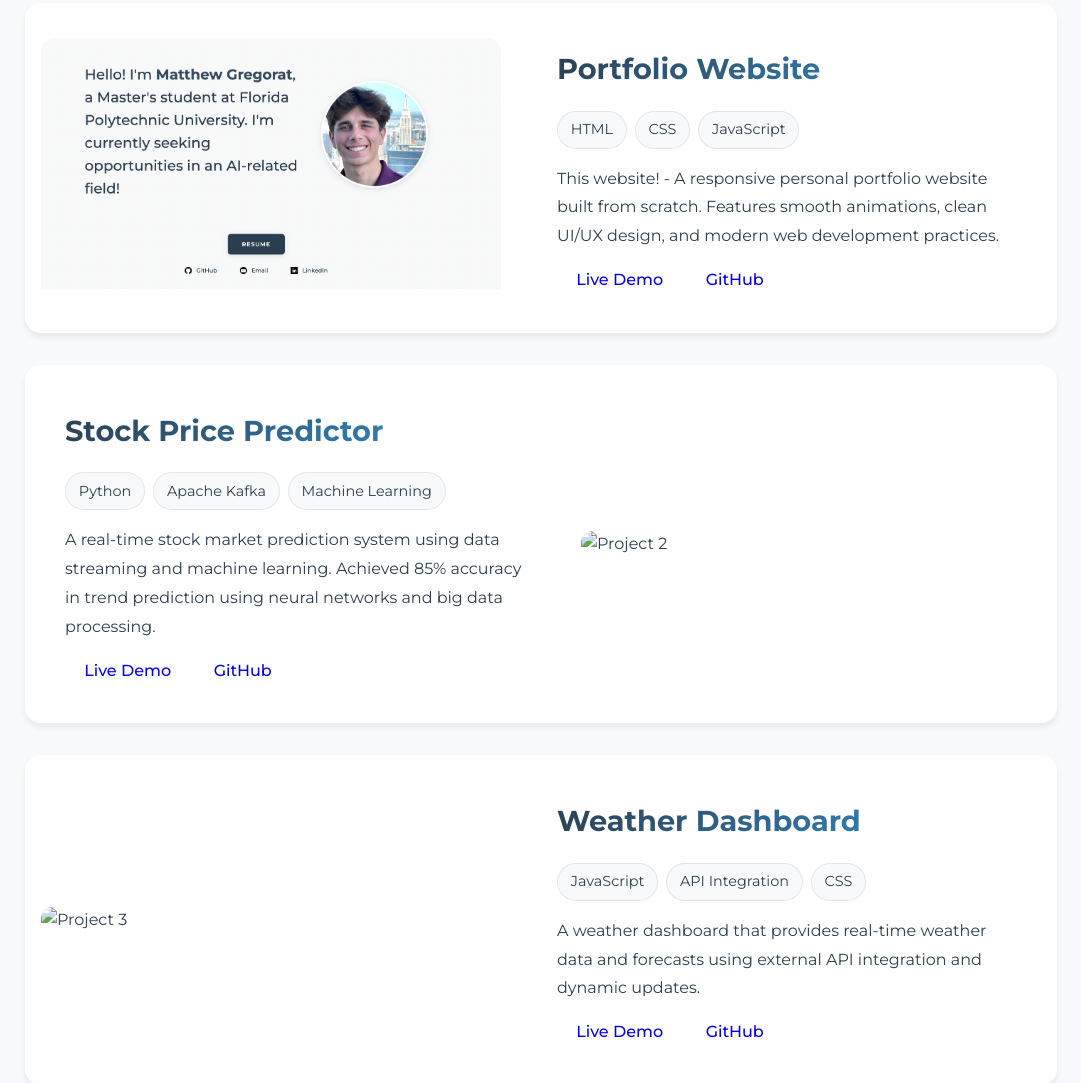
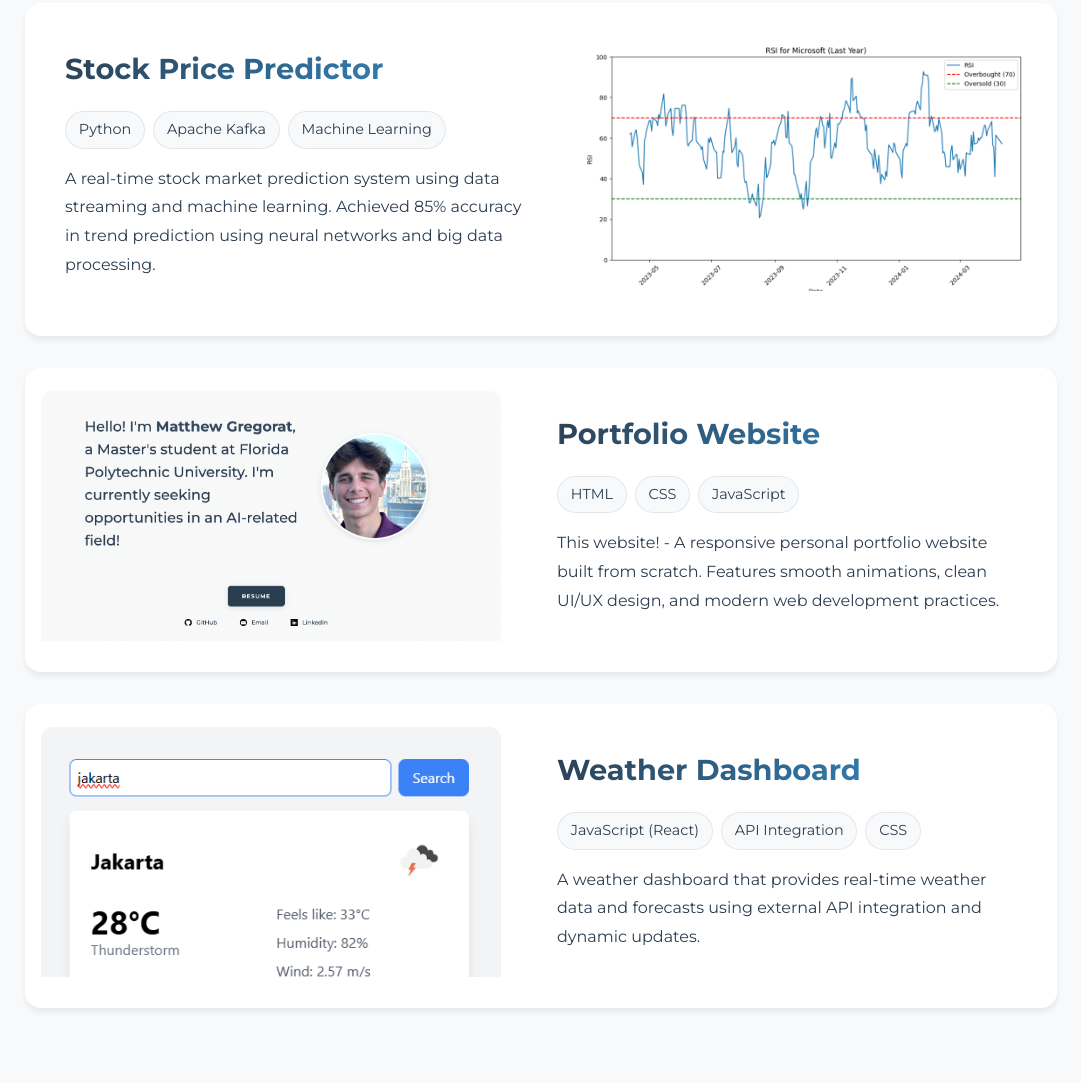
Before and after one commit to mgregorat/website, a plain HTML site: page index.html in a window 1280 px wide. Shown: the part 3030-4113 px from the top of the page, without its empty margins (99-1180 px from the left). Drawn offline with Linux system fonts and the light colour scheme.

Commit message:
Initial commit

```diff
--- a/index.html
+++ b/index.html
@@ -114,6 +114,7 @@
                             <li>MySQL</li>
                             <li>MongoDB</li>
                             <li>Node.js</li>
+                            <li>React</li>
                         </ul>
                     </div>
 
@@ -137,8 +138,29 @@
             <div class="projectsMatthew">
                 <h2 class="projectsMatthew__title">Projects</h2>
 
-                <!-- Project 1 - Left Aligned -->
-                <div class="projectsMatthew__item projectsMatthew__item--left">
+
+
+                <!-- Project 2 - Right Aligned -->
+                <div class="projectsMatthew__item projectsMatthew__item--right">
+                    <div class="projectsMatthew__info">
+                        <h3>Stock Price Predictor</h3>
+                        <div class="projectsMatthew__tags">
+                            <span>Python</span>
+                            <span>Apache Kafka</span>
+                            <span>Machine Learning</span>
+                        </div>
+                        <p>A real-time stock market prediction system using data streaming and machine learning.
+                            Achieved 85% accuracy in trend prediction using neural networks and big data processing.</p>
+                        <div class="projectsMatthew__links">
+                        </div>
+                    </div>
+                    <div class="projectsMatthew__image">
+                        <img src="images/stock.png" alt="Project 2">
+                    </div>
+                </div>
+
+                   <!-- Project 1 - Left Aligned -->
+                   <div class="projectsMatthew__item projectsMatthew__item--left">
                     <div class="projectsMatthew__image">
                         <img src="images/portfolio.png" alt="Project 1">
                     </div>
@@ -152,50 +174,24 @@
                         <p>This website! - A responsive personal portfolio website built from scratch. Features smooth animations,
                            clean UI/UX design, and modern web development practices.</p>
                         <div class="projectsMatthew__links">
-                            <a href="#" class="projectsMatthew__button">Live Demo</a>
-                            <a href="#" class="projectsMatthew__button">GitHub</a>
                         </div>
                     </div>
                 </div>
-
-                <!-- Project 2 - Right Aligned -->
-                <div class="projectsMatthew__item projectsMatthew__item--right">
-                    <div class="projectsMatthew__info">
-                        <h3>Stock Price Predictor</h3>
-                        <div class="projectsMatthew__tags">
-                            <span>Python</span>
-                            <span>Apache Kafka</span>
-                            <span>Machine Learning</span>
-                        </div>
-                        <p>A real-time stock market prediction system using data streaming and machine learning.
-                            Achieved 85% accuracy in trend prediction using neural networks and big data processing.</p>
-                        <div class="projectsMatthew__links">
-                            <a href="#" class="projectsMatthew__button">Live Demo</a>
-                            <a href="#" class="projectsMatthew__button">GitHub</a>
-                        </div>
-                    </div>
-                    <div class="projectsMatthew__image">
-                        <img src="images/project2.jpg" alt="Project 2">
-                    </div>
-                </div>
-
                 <!-- Project 3 - Left Aligned -->
                 <div class="projectsMatthew__item projectsMatthew__item--left">
                     <div class="projectsMatthew__image">
-                        <img src="images/project3.jpg" alt="Project 3">
+                        <img src="images/weather.png" alt="Project 3">
                     </div>
                     <div class="projectsMatthew__info">
                         <h3>Weather Dashboard</h3>
                         <div class="projectsMatthew__tags">
-                            <span>JavaScript</span>
+                            <span>JavaScript (React)</span>
                             <span>API Integration</span>
                             <span>CSS</span>
                         </div>
                         <p>A weather dashboard that provides real-time weather data and forecasts
                            using external API integration and dynamic updates.</p>
                         <div class="projectsMatthew__links">
-                            <a href="#" class="projectsMatthew__button">Live Demo</a>
-                            <a href="#" class="projectsMatthew__button">GitHub</a>
                         </div>
                     </div>
                 </div>
```
Also changed, not shown: images/stock.png (added), images/weather.png (added), 1 other file.
